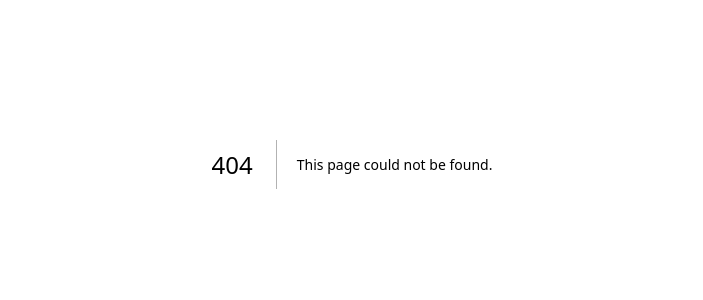
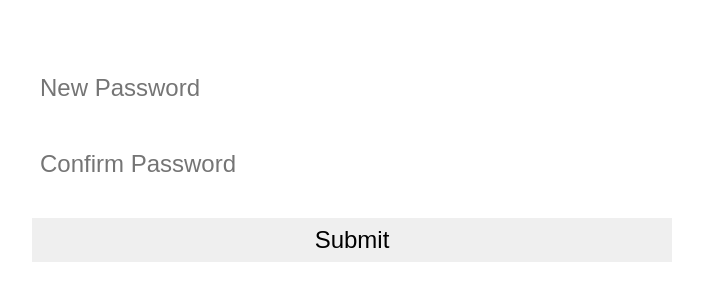
Before and after one commit to UndeDorm/UndeDormReact, a Next.js app: page /passwordReset in a window 1280 px wide. Before the commit this address had no page. Shown: the part 236-536 px from the top of the page, without its empty margins (288-991 px from the left). Built offline with nearby package versions, Linux system fonts and the light colour scheme; no server answers.

Commit message:
Added password reset

```diff
--- /dev/null
+++ b/pages/passwordReset.tsx
@@ -0,0 +1,101 @@
+import { ChangeEvent, FormEvent, useState } from "react";
+import styles from '../styles/Home.module.css';
+import { useRouter } from "next/router";
+import { confirmThePasswordReset } from "../src/firebase/firebase";
+
+const defaultFormFields = {
+    password: '',
+    confirmPassword: '',
+}
+
+export default function ResetPassword() {
+    const [succesMessage, setSuccesMessage] = useState(false);
+    const [formFields, setFormFields] = useState(defaultFormFields);
+    const {password, confirmPassword} = formFields;
+    const router = useRouter();
+    const { oobCode } = router.query;
+
+    const resetFormFields = () => {
+        return (
+            setFormFields(defaultFormFields)
+        )
+    }
+
+    const handleSubmit = async (e: FormEvent<HTMLFormElement>) => {
+        e.preventDefault()
+
+        if (password !== confirmPassword) {
+            alert('Password do not match')
+            return;
+        }
+
+        if (password.length < 6) {
+            alert('Please enter a password with at least 6 characters.');
+            return;
+        }
+
+        try {
+            if (oobCode) {
+                await confirmThePasswordReset(oobCode as string, confirmPassword)
+                setSuccesMessage(true)
+                resetFormFields()
+            } else {
+                alert('Something went wrong')
+                console.log('missing oobCode')
+            }
+        } catch (error:any) {
+            if (error.code === 'auth/invalid-action-code') {
+                alert('The action code is invalid. This can happen if the code is malformed, expired, or has already been used.')
+            }
+            console.log(error.message)
+        }
+    }
+
+    const handleChange = (e: ChangeEvent<HTMLInputElement>) => {
+        const { name, value } = e.target;
+        setFormFields({...formFields, [name]: value})
+    }
+
+    return (
+        <div>
+            <main className={styles.main}>
+                {
+                    succesMessage ?
+                    <div>
+                        <h3 className={styles.title}> Your password has been reset!</h3>
+                        <button onClick={() => router.push('/sign-in')} className={styles.card}>Sign In</button>
+                    </div> :
+                    <div>
+                        <form onSubmit={handleSubmit} className={styles.form}>
+                            <div>
+                                <input
+                                    className={styles.input}
+                                    type="password"
+                                    name="password"
+                                    value={password}
+                                    onChange={handleChange}
+                                    placeholder="New Password"
+                                    required
+                                />
+                            </div>
+                            <div>
+                                <input
+                                    className={styles.input}
+                                    type="password"
+                                    name="confirmPassword"
+                                    value={confirmPassword}
+                                    onChange={handleChange}
+                                    placeholder="Confirm Password"
+                                    required
+                                />
+                            </div>
+                            <div>
+                                <input type="submit" className={styles.input}/>
+                            </div>
+                        </form>
+                    </div>
+                }
+            </main>
+        </div>
+    )
+}
--- a/src/firebase/firebase.ts
+++ b/src/firebase/firebase.ts
@@ -1,5 +1,9 @@
 import { initializeApp } from 'firebase/app';
-import { getAuth } from 'firebase/auth';
+import {
+  getAuth,
+  sendPasswordResetEmail,
+  confirmPasswordReset
+} from 'firebase/auth';
 import { GoogleAuthProvider } from 'firebase/auth';
 import { getFirestore } from "firebase/firestore";
 
@@ -15,6 +19,18 @@ const firebaseConfig = {
 export const app = initializeApp(firebaseConfig);
 export const auth = getAuth(app);
 
+export const passwordReset = async (email: string) => {
+  return await sendPasswordResetEmail(auth, email)
+}
+
+export const confirmThePasswordReset = async (
+  oobCode: string, newPassword: string
+) => {
+  if(!oobCode && !newPassword) return;
+
+  return await confirmPasswordReset(auth, oobCode, newPassword)
+}
+
 export const provider = new GoogleAuthProvider();
 
 export const firebaseDb = getFirestore(app);
```
Also changed, not shown: pages/forgotPassword.tsx (added, +45 -0 lines), pages/index.tsx (+9 -10 lines), pages/sign-in.tsx (+9 -0 lines).
